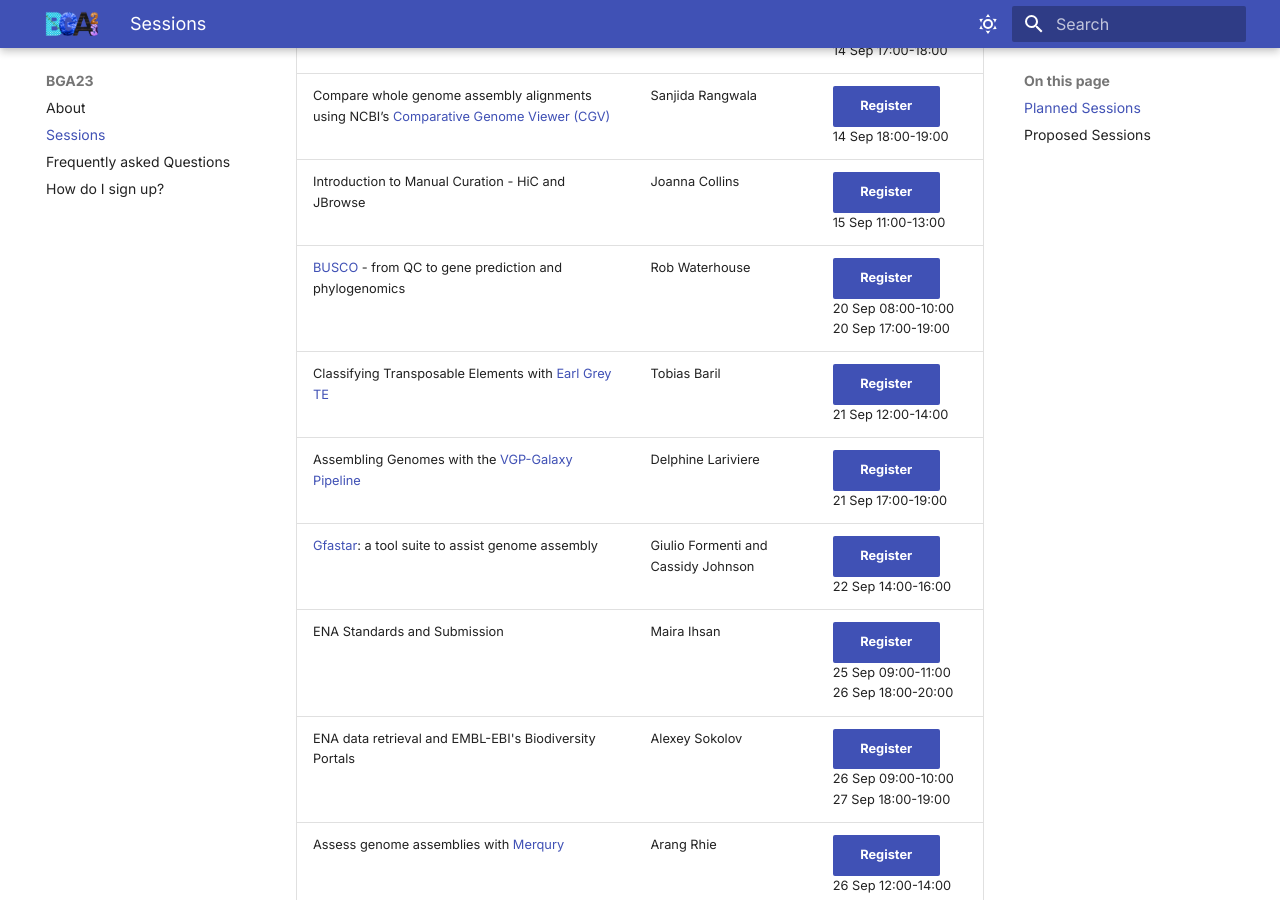
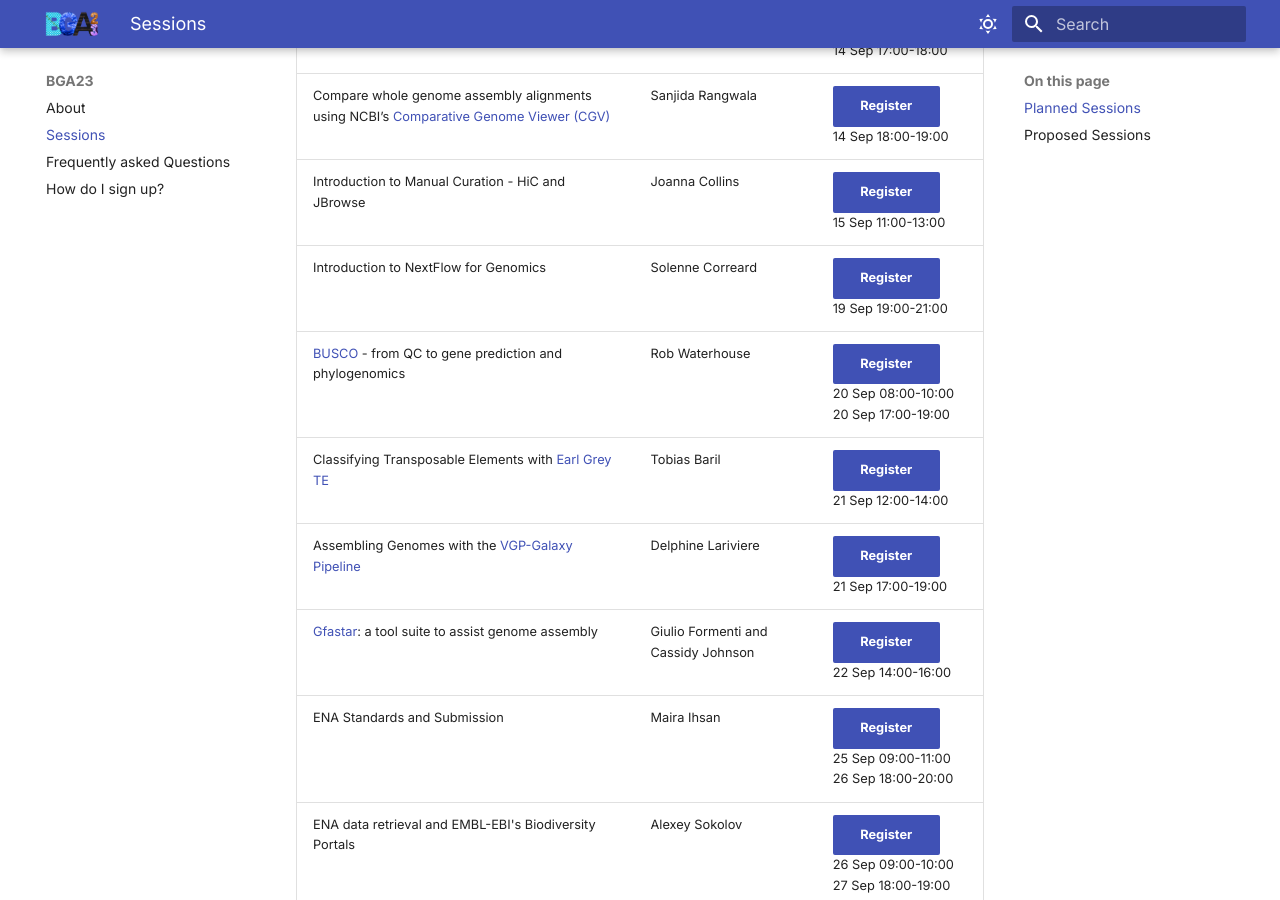
Before and after one commit to tol-training/tol-training.github.io, an MkDocs documentation site: the page built from docs/sessions.md, in a window 1280 px wide and 900 px high, scrolled down 1093 px. Built offline with MkDocs 1.6.1 and Material for MkDocs 9.7.7, drawn with Linux system fonts in a browser that asks for light colours.

Commit message:
Update sessions.md

```diff
--- a/docs/sessions.md
+++ b/docs/sessions.md
@@ -22,6 +22,7 @@ Detailed session contents will be added over time at this site. Instructions for
 | Searching and Downloading Genome Data using [NCBI Datasets](https://www.ncbi.nlm.nih.gov/datasets/){: target="_blank"} | Nuala O'Leary | [Register](https://buytickets.at/bga23/973214){ : target="_blank" .md-button .md-button--primary }<br/>14 Sep 17:00-18:00 |
 | Compare whole genome assembly alignments using NCBI’s [Comparative Genome Viewer (CGV)](https://www.ncbi.nlm.nih.gov/genome/cgv){: target="_blank"} | Sanjida Rangwala | [Register](https://buytickets.at/bga23/973216){ : target="_blank" .md-button .md-button--primary }<br/>14 Sep 18:00-19:00 |
 | Introduction to Manual Curation - HiC and JBrowse | Joanna Collins | [Register](https://buytickets.at/bga23/973204){ : target="_blank" .md-button .md-button--primary }<br/>15 Sep 11:00-13:00 |
+| Introduction to NextFlow for Genomics | Solenne Correard | [Register](https://buytickets.at/bga23/973204){ : target="_blank" .md-button .md-button--primary }<br/>19 Sep 19:00-21:00 |
 | [BUSCO](https://busco.ezlab.org/){: target="_blank"} - from QC to gene prediction and phylogenomics | Rob Waterhouse | [Register](https://buytickets.at/bga23/973174){ : target="_blank" .md-button .md-button--primary }<br/>20 Sep 08:00-10:00<br/>20 Sep 17:00-19:00 |
 | Classifying Transposable Elements with [Earl Grey TE](https://github.com/TobyBaril/EarlGrey){: target="_blank"} | Tobias Baril | [Register](https://buytickets.at/bga23/973218){ : target="_blank" .md-button .md-button--primary }<br/>21 Sep 12:00-14:00 |
 | Assembling Genomes with the [VGP-Galaxy Pipeline](https://training.galaxyproject.org/training-material/topics/assembly/tutorials/vgp_genome_assembly/tutorial.html){: target="_blank"} | Delphine Lariviere | [Register](https://buytickets.at/bga23/973190){ : target="_blank" .md-button .md-button--primary }<br/>21 Sep 17:00-19:00 |
```
